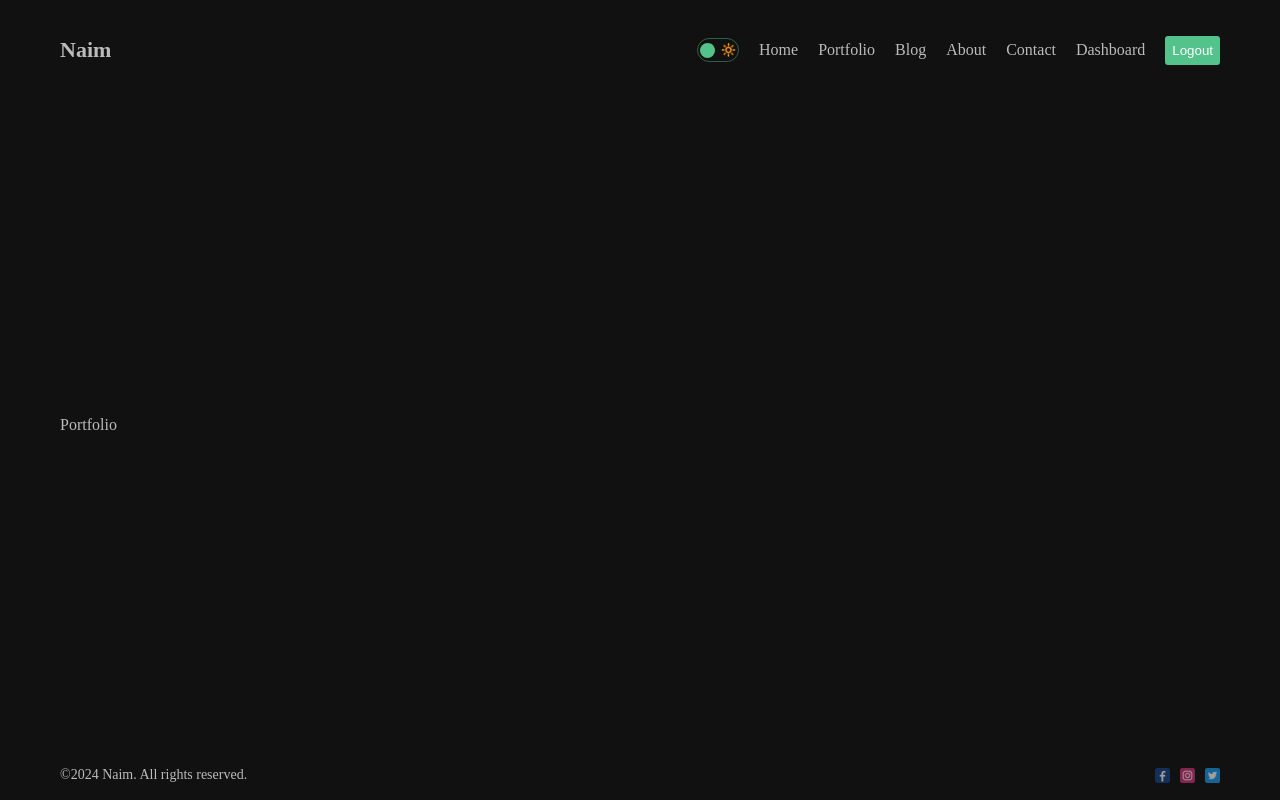
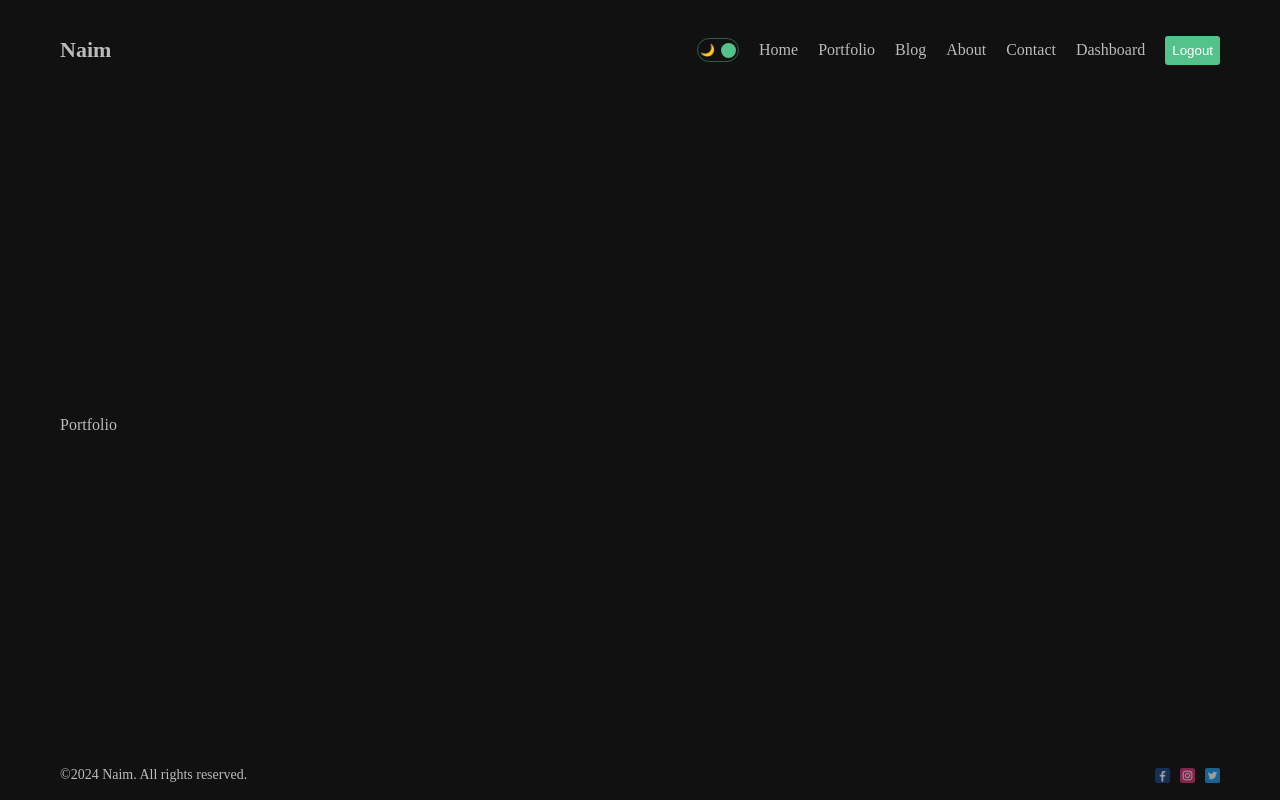
Before and after one commit to Naim000007/next-js-blog, a Next.js app: page /dashboard/portfolio in a window 1280 px wide. Built offline with nearby package versions, Linux system fonts and the light colour scheme.

Commit message:
added darkmode and light mode functionality

```diff
--- a/src/app/globals.css
+++ b/src/app/globals.css
@@ -8,8 +8,6 @@
 body {
   max-width: 100vw;
   overflow-x: hidden;
-  background-color: #111;
-  color: #bbb;
 }
 
 a {
@@ -17,8 +15,21 @@
   color: inherit;
 }
 
+.theme {
+  transition: 1s all ease;
+}
+
+.light {
+  background-color: white;
+  color: #111;
+}
+
+.dark {
+  background-color: #111;
+  color: #bbb;
+}
+
 .container {
-  /* background-color: purple; */
   max-width: 1366px;
   min-height: 100vh;
   margin: 0 auto;
--- a/src/app/layout.js
+++ b/src/app/layout.js
@@ -2,6 +2,7 @@
 import "./globals.css";
 import Navbar from "@/components/navbar/Navbar";
 import Footer from "@/components/Footer/Footer";
+import { ThemeProvider } from "@/context/ThemeContext";
 
 const geistSans = localFont({
   src: "./fonts/GeistVF.woff",
@@ -23,11 +24,13 @@
   return (
     <html lang="en">
       <body className={`${geistSans.variable} ${geistMono.variable}`}>
-        <div className="container">
-          <Navbar />
-          {children}
-          <Footer />
-        </div>
+        <ThemeProvider>
+          <div className="container">
+            <Navbar />
+            {children}
+            <Footer />
+          </div>
+        </ThemeProvider>
       </body>
     </html>
   );
--- a/src/components/DarkModeToggle/DarkModeToggle.js
+++ b/src/components/DarkModeToggle/DarkModeToggle.js
@@ -1,10 +1,13 @@
+"use client"
 import React from 'react'
 import styles from './DarkModeToggle.module.css'
+import { useContext } from 'react'
+import { ThemeContext } from '@/context/ThemeContext'
 
 const DarkModeToggle = () => {
-    const mode = "light"
+    const { toggle, mode } = useContext(ThemeContext)
     return (
-        <div className={styles.container} >
+        <div onClick={toggle} className={styles.container} >
             <div className={styles.icon}>🌙</div>
             <div className={styles.icon}>🔆</div>
             <div className={styles.ball} style={mode == "light" ? { left: "2px" } : { right: "2px" }} />
--- /dev/null
+++ b/src/context/ThemeContext.js
@@ -0,0 +1,19 @@
+"use client"
+
+import { createContext, useState } from 'react'
+
+
+export const ThemeContext = createContext()
+
+export const ThemeProvider = ({ children }) => {
+    const [mode, setMode] = useState("dark")
+
+    const toggle = () => {
+        setMode((prev) => (prev === "dark" ? "light" : "dark"))
+    }
+    return (
+        <ThemeContext.Provider value={{ toggle, mode }}>
+            <div className={`theme ${mode}`} >{children}</div>
+        </ThemeContext.Provider>
+    )
+}
```
